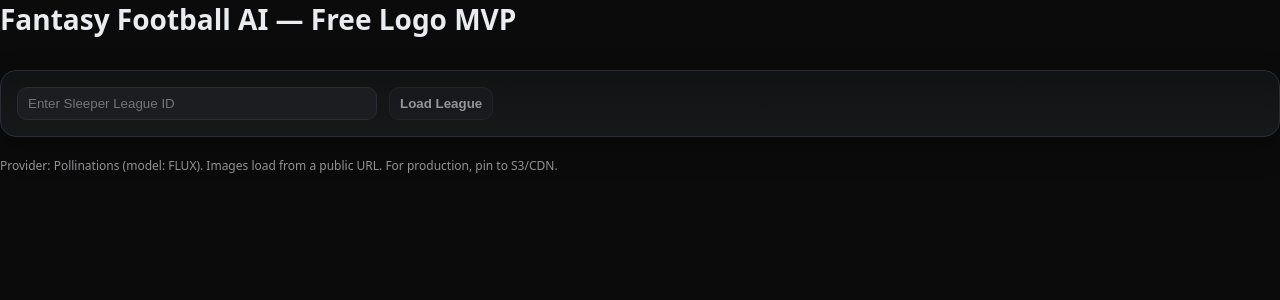
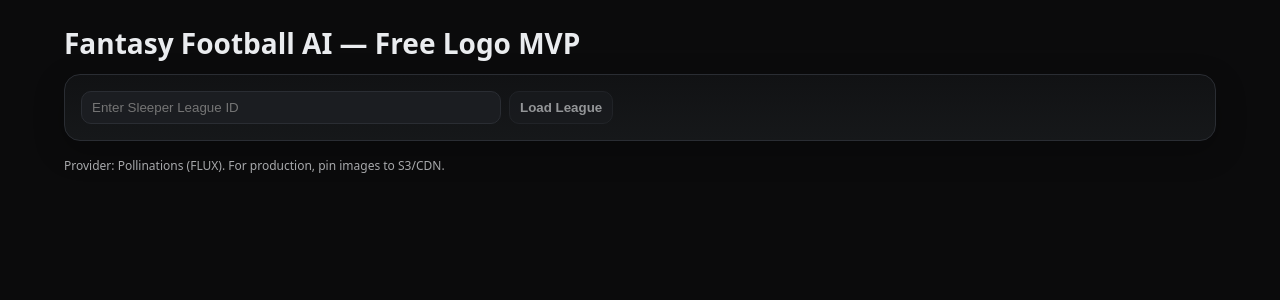
Before and after one commit to nmortimer/Fantasy3, a Next.js app: page / in a window 1280 px wide. Shown: the top 300 px of the page. Built offline with nearby package versions, Linux system fonts and the light colour scheme.

Commit message:
Update page.tsx

```diff
--- a/app/page.tsx
+++ b/app/page.tsx
@@ -42,15 +42,15 @@ export default function Page() {
   };
 
   return (
-    <main className="grid" style={{ gap: 20 }}>
-      <h1 style={{ fontSize: 28, fontWeight: 700 }}>Fantasy Football AI — Free Logo MVP</h1>
+    <main className="container">
+      <h1>Fantasy Football AI — Free Logo MVP</h1>
 
-      <div className="card" style={{ display: "flex", gap: 12, alignItems: "center" }}>
+      <div className="card row">
         <input
           placeholder="Enter Sleeper League ID"
           value={leagueId}
           onChange={(e) => setLeagueId(e.target.value)}
-          style={{ width: 360 }}
+          style={{ width: 420 }}
         />
         <button onClick={loadLeague} disabled={loading || !leagueId}>
           {loading ? "Loading…" : "Load League"}
@@ -58,19 +58,19 @@ export default function Page() {
       </div>
 
       {league && (
-        <section className="grid" style={{ gap: 12 }}>
-          <h2 style={{ fontSize: 20, fontWeight: 600 }}>{league.league.name}</h2>
-          <div className="grid" style={{ gridTemplateColumns: "repeat(auto-fill, minmax(380px, 1fr))", gap: 16 }}>
+        <>
+          <h2>{league.league.name}</h2>
+          <div className="cards">
             {league.teams.map((t) => (
               <TeamCard key={t.teamId} team={t} onUpdate={updateTeam} />
             ))}
           </div>
-        </section>
+        </>
       )}
 
-      <footer style={{ opacity: 0.6, fontSize: 12 }}>
-        Provider: Pollinations (model: FLUX). Images load from a public URL. For production, pin to S3/CDN.
-      </footer>
+      <div className="footer">
+        Provider: Pollinations (FLUX). For production, pin images to S3/CDN.
+      </div>
     </main>
   );
 }
```
